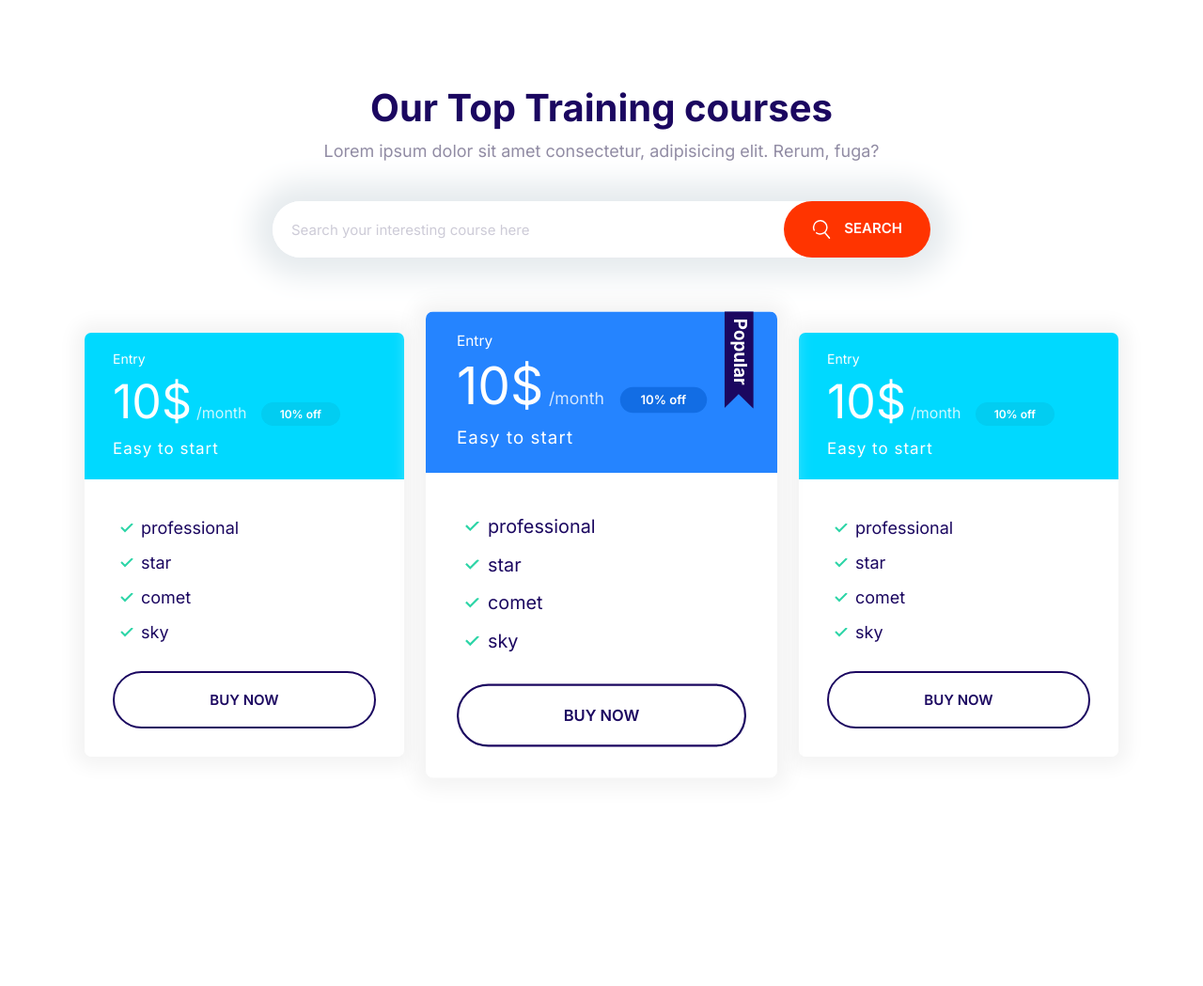
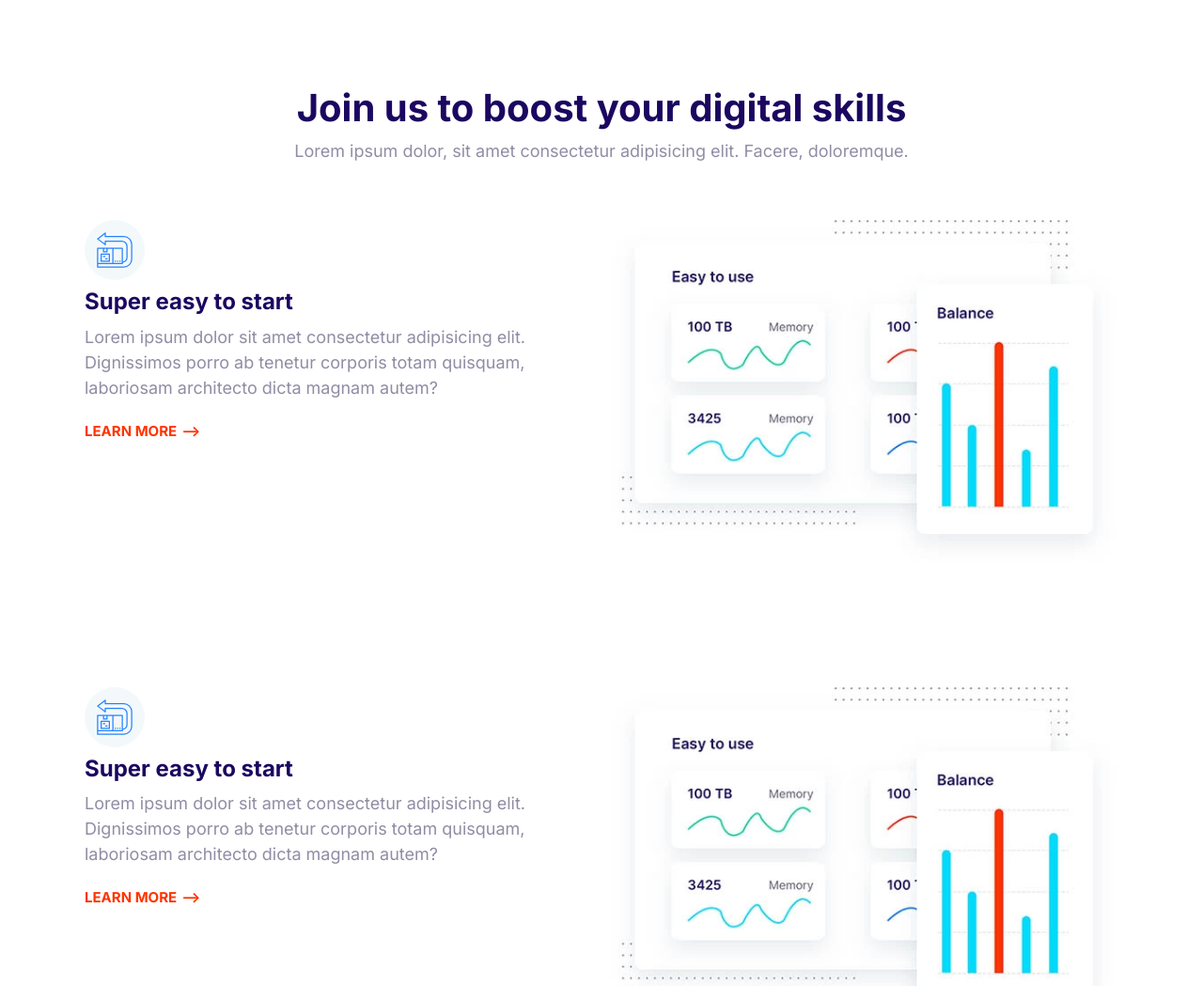
Before and after one commit to wasenter/prolink, a plain HTML site: page tr.html in a window 1280 px wide. Shown: the top 1049 px of the page at 94% size. Before the commit the page ends 905 px from the top, so only its background shows below. Drawn offline with Linux system fonts and the light colour scheme.

Commit message:
feature block design.

```diff
--- a/style.css
+++ b/style.css
@@ -536,11 +536,11 @@ a {
   align-items: center;
 }
 .logo {
-  margin: 1rem;
+  margin: 1rem 0;
   padding: 0 1rem;
-  width: 150px;
+  width: 200px;
   height: 100px;
-  transform: translateY(2px);
+  transform: translateY(1px);
 }
 .nav__list {
   width: 100%;
@@ -621,3 +621,21 @@ a {
   max-width: 500px;
   margin: 4rem auto;
 }
+/* feature */
+.feature__heading {
+  margin: 1rem 0;
+}
+/* feature */
+.feature__heading {
+  margin: 1rem 0;
+}
+.feature {
+  gap: 4rem 2rem;
+  margin: 12rem 0;
+}
+.feature:first-of-type {
+  margin-top: 6rem;
+}
+.feature__image {
+  width: 100%;
+}
--- a/tr.html
+++ b/tr.html
@@ -14,88 +14,64 @@
     <link rel="stylesheet" href="style.css" />
   </head>
   <body>
-    <section class="block container block-courses">
+    <section class="block container">
       <header class="block__header">
-        <h2>Our Top Training courses</h2>
+        <h2>Join us to boost your digital skills</h2>
         <p>
-          Lorem ipsum dolor sit amet consectetur, adipisicing elit. Rerum, fuga?
+          Lorem ipsum dolor, sit amet consectetur adipisicing elit. Facere,
+          doloremque.
         </p>
       </header>
-      <div class="input-group">
-        <input
-          type="text"
-          class="input"
-          placeholder="Search your interesting course here"
-        />
-        <button class="btn btn--accent">
-          <svg class="icon icon--white">
-            <use xlink:href="/images/sprite.svg#search"></use>
-          </svg>
-          search
-        </button>
-      </div>
-      <div class="grid grid--1x3 block-plans">
-        <div class="plan">
-          <div class="card card--secondary">
-            <header class="card__header">
-              <h3 class="plan__name">Entry</h3>
-              <span class="plan__price">10$</span>
-              <span class="plan__billing-cycle">/month</span>
-              <span class="badge badge--secondary badge--small">10% off</span>
-              <span class="plan__description">Easy to start</span>
-            </header>
-            <div class="card__body">
-              <ul class="list list--tick">
-                <li>professional</li>
-                <li>star</li>
-                <li>comet</li>
-                <li>sky</li>
-              </ul>
-              <button class="btn btn--outline btn--block">buy now</button>
-            </div>
-          </div>
+      <article class="grid grid--1x2 feature">
+        <div>
+          <span class="icon-container">
+            <svg class="icon icon--primary">
+              <use xlink:href="/images/sprite.svg#easy"></use>
+            </svg>
+          </span>
+          <h3 class="feature__heading">Super easy to start</h3>
+          <p>
+            Lorem ipsum dolor sit amet consectetur adipisicing elit. Dignissimos
+            porro ab tenetur corporis totam quisquam, laboriosam architecto
+            dicta magnam autem?
+          </p>
+          <a href="#" class="link-arrow">Learn More</a>
         </div>
-        <div class="plan plan--popular">
-          <div class="card card--primary">
-            <header class="card__header">
-              <h3 class="plan__name">Entry</h3>
-              <span class="plan__price">10$</span>
-              <span class="plan__billing-cycle">/month</span>
-              <span class="badge badge--primary badge--small">10% off</span>
-              <span class="plan__description">Easy to start</span>
-            </header>
-            <div class="card__body">
-              <ul class="list list--tick">
-                <li>professional</li>
-                <li>star</li>
-                <li>comet</li>
-                <li>sky</li>
-              </ul>
-              <button class="btn btn--outline btn--block">buy now</button>
-            </div>
-          </div>
+        <picture>
+          <source
+            type="image/webp"
+            srcset="images/easy.webp 1x, images/easy@2x.webp 2x" />
+          <source
+            type="image/jpg"
+            srcset="images/easy.jpg 1x, images/easy@2x.jpg 2x" />
+          <img class="feature__image" src="/images/easy@2x.jpg" alt=""
+        /></picture>
+      </article>
+      <article class="grid grid--1x2 feature">
+        <div>
+          <span class="icon-container">
+            <svg class="icon icon--primary">
+              <use xlink:href="/images/sprite.svg#easy"></use>
+            </svg>
+          </span>
+          <h3 class="feature__heading">Super easy to start</h3>
+          <p>
+            Lorem ipsum dolor sit amet consectetur adipisicing elit. Dignissimos
+            porro ab tenetur corporis totam quisquam, laboriosam architecto
+            dicta magnam autem?
+          </p>
+          <a href="#" class="link-arrow">Learn More</a>
         </div>
-        <div class="plan">
-          <div class="card card--secondary">
-            <header class="card__header">
-              <h3 class="plan__name">Entry</h3>
-              <span class="plan__price">10$</span>
-              <span class="plan__billing-cycle">/month</span>
-              <span class="badge badge--secondary badge--small">10% off</span>
-              <span class="plan__description">Easy to start</span>
-            </header>
-            <div class="card__body">
-              <ul class="list list--tick">
-                <li>professional</li>
-                <li>star</li>
-                <li>comet</li>
-                <li>sky</li>
-              </ul>
-              <button class="btn btn--outline btn--block">buy now</button>
-            </div>
-          </div>
-        </div>
-      </div>
+        <picture>
+          <source
+            type="image/webp"
+            srcset="images/easy.webp 1x, images/easy@2x.webp 2x" />
+          <source
+            type="image/jpg"
+            srcset="images/easy.jpg 1x, images/easy@2x.jpg 2x" />
+          <img class="feature__image" src="/images/easy@2x.jpg" alt=""
+        /></picture>
+      </article>
     </section>
     <script src="main.js"></script>
   </body>
```
Also changed, not shown: components/feature.html (added, +59 -0 lines), images/easy.jpg (added), images/easy.webp (added), images/easy@2x.jpg (added), images/easy@2x.webp (added).
